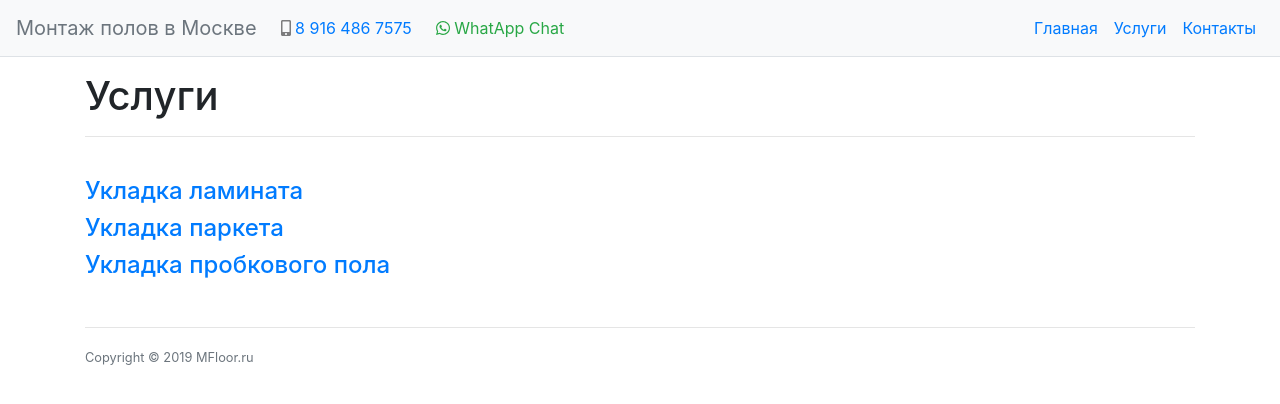
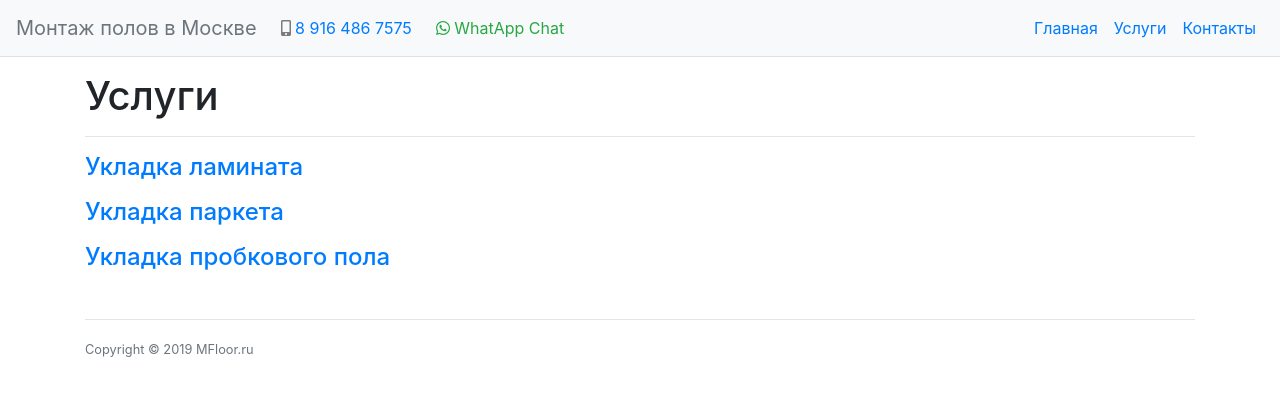
Before and after one commit to nskforward/MFloor, a Jekyll site: the page built from services.html, in a window 1280 px wide. Shown: the top 404 px of the page. Built offline with Jekyll 4.4.1, drawn with Linux system fonts in a browser that asks for light colours.

Commit message:
Laminate page

```diff
--- a/services.html
+++ b/services.html
@@ -7,8 +7,7 @@ description: услуги
 ---
 <h1>Услуги</h1>
 <hr>
-<br>
 
 {% for article in site.articles %}
-<h4><a href="{{ article.url }}">{{ article.title }}</a></h4>
+<h4 class="mt-3"><a href="{{ article.url }}">{{ article.title }}</a></h4>
 {% endfor %}
```
